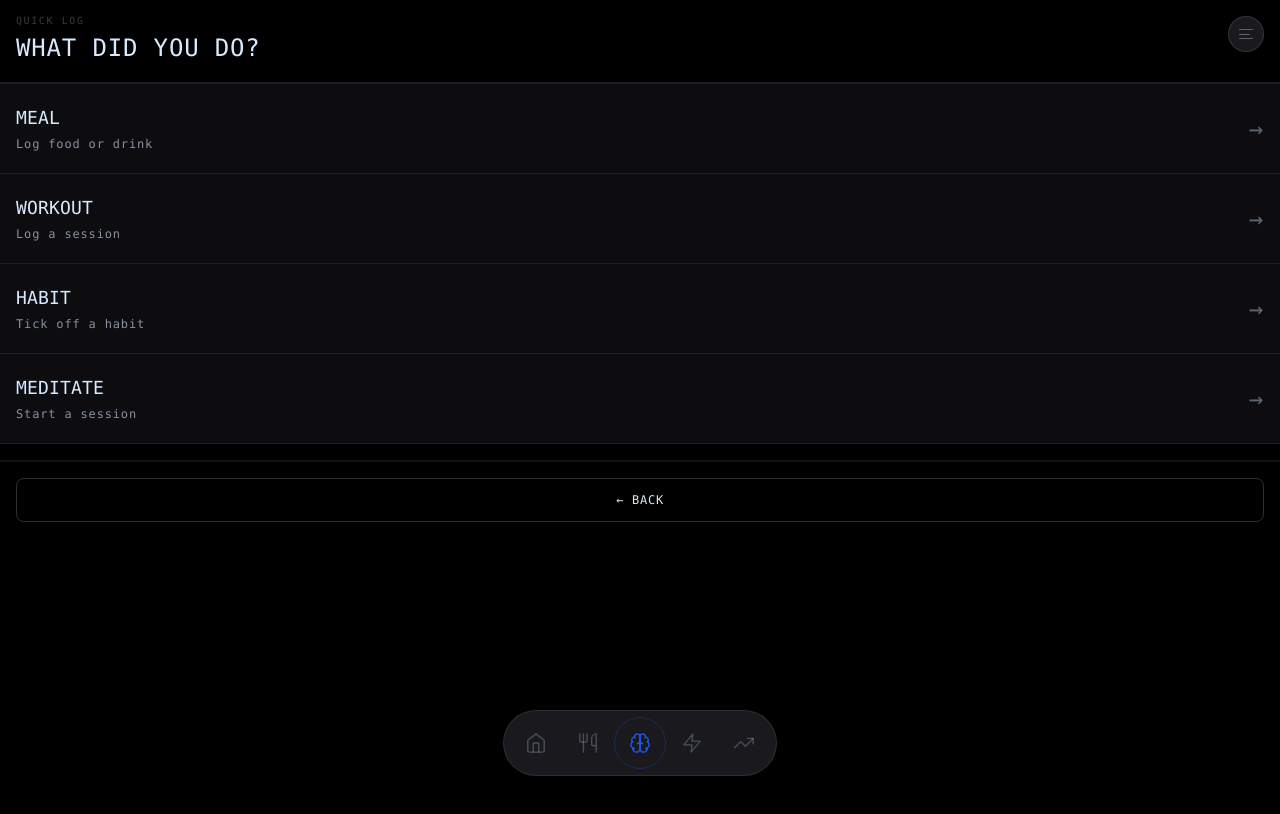
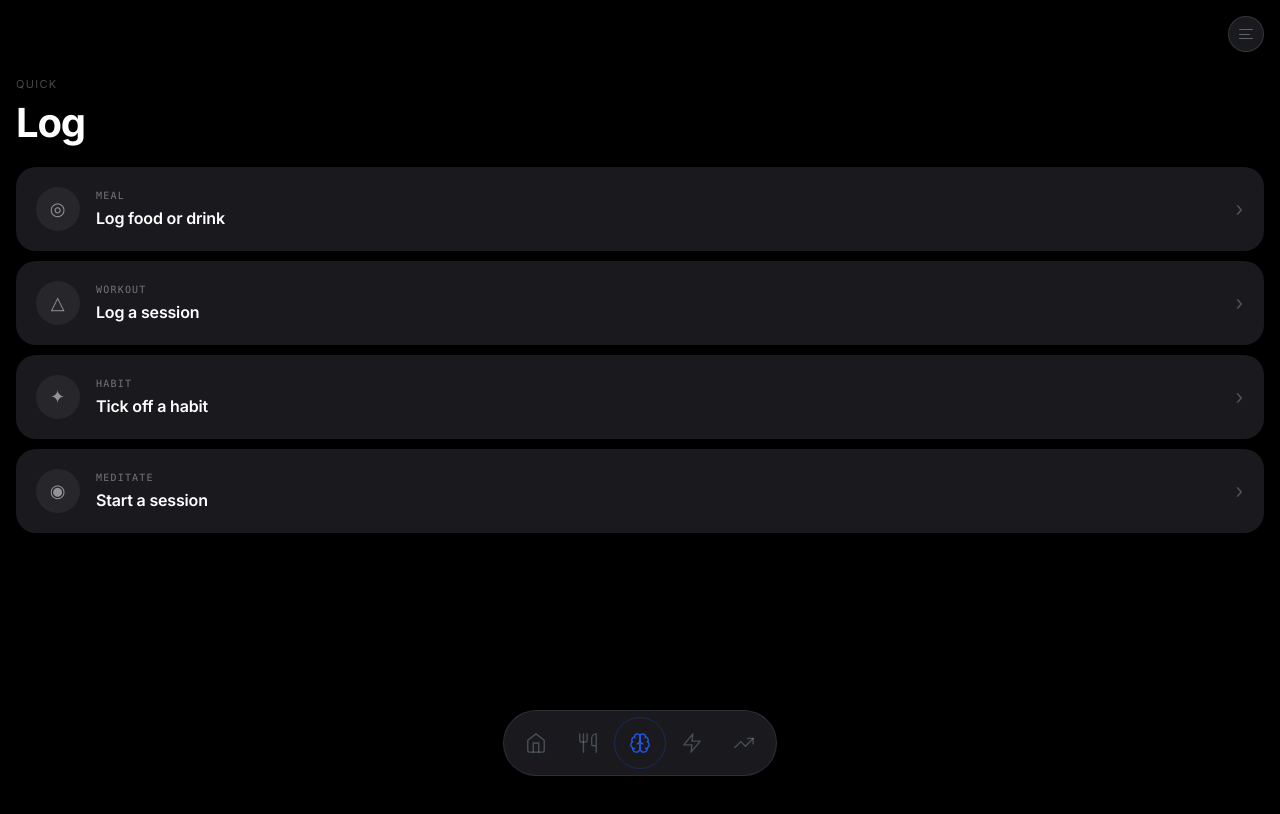
Before and after one commit to eugeniodario6-pixel/personal-os, a Next.js app: page /log in a window 1280 px wide. Shown: the top 814 px of the page. Built offline with nearby package versions, Linux system fonts and the light colour scheme; no server answers; what @capacitor/core would draw is missing.

Commit message:
feat: full Atlantic design system — gauntlet complete

```diff
--- a/app/globals.css
+++ b/app/globals.css
@@ -56,16 +56,16 @@
   --positive:  var(--color-electric-cobalt);
   --negative:  #ff4105;
 
-  /* Rings — ice-white inset borders */
+  /* Shadows — elevation via shadow, not border */
   --ring:        rgba(216,234,255,0.08) 0px 0px 0px 1px inset;
   --ring-2:      rgba(216,234,255,0.13) 0px 0px 0px 1px inset;
   --ring-active: rgba(216,234,255,0.22) 0px 0px 0px 1px inset;
-  --shadow-card:    var(--ring);
-  --shadow-sm:      var(--ring);
-  --shadow-xl:      rgba(0,0,0,0.85) 0px 8px 32px;
-  --shadow-subtle:  var(--ring);
-  --shadow-subtle-2: var(--ring-2);
-  --shadow-subtle-4: var(--ring-2);
+  --shadow-card:    0 1px 3px rgba(0,0,0,0.80), 0 4px 12px rgba(0,0,0,0.40);
+  --shadow-sm:      0 1px 2px rgba(0,0,0,0.70);
+  --shadow-xl:      0 8px 32px rgba(0,0,0,0.85);
+  --shadow-subtle:  0 1px 3px rgba(0,0,0,0.80);
+  --shadow-subtle-2: 0 2px 8px rgba(0,0,0,0.60);
+  --shadow-subtle-4: 0 4px 16px rgba(0,0,0,0.70);
 
   /* Typography */
   --font:      'Inter', ui-sans-serif, system-ui, -apple-system, sans-serif;
@@ -153,7 +153,7 @@
   --ring:      rgba(216,234,255,0.08) 0px 0px 0px 1px inset;
   --ring-2:    rgba(216,234,255,0.13) 0px 0px 0px 1px inset;
   --ring-active: rgba(216,234,255,0.22) 0px 0px 0px 1px inset;
-  --shadow-card: var(--ring);
+  --shadow-card: 0 1px 3px rgba(0,0,0,0.80), 0 4px 12px rgba(0,0,0,0.40);
 }
 
 /* ── Reset ── */
@@ -181,31 +181,30 @@ body {
   padding-bottom: 100px;
 }
 
-/* ── Cards — Atlantic wireframe ── */
+/* ── Cards — Atlantic dark surfaces, shadow-elevated ── */
 .card {
   background: var(--color-carbon);
   border-radius: var(--r);
-
+  border: none;
+  box-shadow: var(--shadow-card);
   padding: var(--inner);
 }
 .card-2 {
   background: var(--color-graphite);
   border-radius: var(--r);
-
+  border: none;
+  box-shadow: var(--shadow-card);
   padding: var(--inner);
 }
 .card-sm {
   background: var(--color-carbon);
   border-radius: var(--r-sm);
-
+  border: none;
+  box-shadow: var(--shadow-card);
   padding: 14px;
 }
-.card-dark { background: var(--color-graphite); border-radius: var(--r-sm); padding: 12px;  }
-.panel { background: var(--color-graphite); border-radius: var(--r-sm);  padding: 12px; }
-
-/* Legacy box-shadow cards */
-.card   { box-shadow: none; }
-.card-2 { box-shadow: none; }
+.card-dark { background: var(--color-graphite); border-radius: var(--r-sm); border: none; box-shadow: var(--shadow-card); padding: 12px; }
+.panel { background: var(--color-graphite); border-radius: var(--r-sm); border: none; box-shadow: var(--shadow-card); padding: 12px; }
 
 /* ── Bento grid ── */
 .bento { display: grid; grid-template-columns: 1fr 1fr; gap: var(--gap); padding: 0 var(--pad); }
@@ -213,11 +212,12 @@ body {
 .bento-left  { grid-column: 1; }
 .bento-right { grid-column: 2; }
 
-/* ── Bento dark cards — Awwwards reference aesthetic ── */
+/* ── Bento dark cards — Atlantic surface elevation ── */
 .bento-card {
   background: var(--color-carbon);
   border-radius: 20px;
-
+  border: none;
+  box-shadow: var(--shadow-card);
   padding: 18px;
   position: relative;
   overflow: hidden;
@@ -225,7 +225,8 @@ body {
 .bento-card-sm {
   background: var(--color-carbon);
   border-radius: 20px;
-
+  border: none;
+  box-shadow: var(--shadow-card);
   padding: 16px;
   position: relative;
   overflow: hidden;
@@ -233,7 +234,8 @@ body {
 .bento-card-dark {
   background: #0a0a0c;
   border-radius: 20px;
-
+  border: none;
+  box-shadow: var(--shadow-card);
   padding: 18px;
   position: relative;
   overflow: hidden;
@@ -367,7 +369,7 @@ body {
   color: var(--color-ice-white);
   font-feature-settings: var(--font-feat);
 }
-.page-header { padding: 20px 20px 16px; border-bottom: 1px solid rgba(216,234,255,0.08); }
+.page-header { padding: 20px 20px 16px; }
 .mono {
   font-family: var(--font-mono);
   font-size: 12px;
--- a/app/log/page.tsx
+++ b/app/log/page.tsx
@@ -3,35 +3,85 @@
 import { useRouter } from 'next/navigation';
 
 const ITEMS = [
-  { label: 'MEAL', sub: 'Log food or drink', path: '/nutrition?action=add' },
-  { label: 'WORKOUT', sub: 'Log a session', path: '/fitness?action=add' },
-  { label: 'HABIT', sub: 'Tick off a habit', path: '/habits' },
-  { label: 'MEDITATE', sub: 'Start a session', path: '/meditation' },
+  { label: 'MEAL', sub: 'Log food or drink', path: '/nutrition?action=add', icon: '◎' },
+  { label: 'WORKOUT', sub: 'Log a session', path: '/fitness?action=add', icon: '△' },
+  { label: 'HABIT', sub: 'Tick off a habit', path: '/habits', icon: '✦' },
+  { label: 'MEDITATE', sub: 'Start a session', path: '/meditation', icon: '◉' },
 ];
+
+const CARD_SHADOW = '0 1px 3px rgba(0,0,0,0.80), 0 4px 12px rgba(0,0,0,0.40)';
 
 export default function LogPage() {
   const router = useRouter();
   return (
-    <div style={{ fontFamily: 'var(--font-mono)' }}>
-      <div style={{ padding: '1rem', borderBottom: '2px solid var(--border-strong)' }}>
-        <p className="label" style={{ marginBottom: '0.25rem' }}>QUICK LOG</p>
-        <h1 style={{ margin: 0, fontSize: '1.5rem', fontWeight: 510, color: 'var(--text)' }}>WHAT DID YOU DO?</h1>
+    <div style={{ minHeight: '100dvh', background: '#000', paddingTop: '4.5rem', paddingBottom: '130px' }}>
+
+      {/* Header */}
+      <div style={{ padding: '0 16px 24px' }}>
+        <p style={{ fontSize: 11, letterSpacing: '0.12em', textTransform: 'uppercase', color: 'rgba(255,255,255,0.28)', marginBottom: 10, marginTop: 4 }}>
+          Quick
+        </p>
+        <h1 style={{ fontSize: 40, fontWeight: 700, letterSpacing: '-0.03em', lineHeight: 1, color: '#fff', margin: 0 }}>
+          Log
+        </h1>
       </div>
-      {ITEMS.map((item) => (
-        <button key={item.label} onClick={() => router.push(item.path)}
-          style={{ display: 'flex', width: '100%', padding: '1.25rem 1rem', background: 'var(--bg)', border: 'none', borderBottom: '1px solid var(--border)', cursor: 'pointer', alignItems: 'center', justifyContent: 'space-between', textAlign: 'left', fontFamily: 'var(--font-mono)' }}>
-          <div>
-            <p style={{ margin: '0 0 0.25rem', fontSize: '1.125rem', fontWeight: 510, color: 'var(--text)', letterSpacing: '0.01em' }}>{item.label}</p>
-            <p style={{ margin: 0, fontSize: '0.75rem', color: 'var(--text-muted)' }}>{item.sub}</p>
-          </div>
-          <span style={{ color: 'var(--text-ghost)', fontSize: '1.5rem', lineHeight: 1 }}>→</span>
-        </button>
-      ))}
-      <div style={{ borderTop: '2px solid var(--border)', marginTop: '1rem' }} />
-      <div style={{ padding: '1rem' }}>
-        <button onClick={() => router.push('/')} className="btn btn-block">
-          ← BACK
-        </button>
+
+      {/* Log items */}
+      <div style={{ padding: '0 16px', display: 'flex', flexDirection: 'column', gap: 10 }}>
+        {ITEMS.map((item) => (
+          <button
+            key={item.label}
+            onClick={() => router.push(item.path)}
+            style={{
+              display: 'flex', width: '100%', alignItems: 'center',
+              padding: '20px 20px',
+              background: 'var(--color-carbon)',
+              border: 'none',
+              borderRadius: 20,
+              boxShadow: CARD_SHADOW,
+              cursor: 'pointer',
+              textAlign: 'left',
+              WebkitTapHighlightColor: 'transparent',
+              transition: 'opacity 0.1s',
+            }}
+          >
+            {/* Icon circle */}
+            <div style={{
+              width: 44, height: 44, borderRadius: '50%',
+              background: 'rgba(255,255,255,0.06)',
+              display: 'flex', alignItems: 'center', justifyContent: 'center',
+              marginRight: 16, flexShrink: 0,
+              fontSize: 18, color: 'rgba(255,255,255,0.50)',
+            }}>
+              {item.icon}
+            </div>
+
+            <div style={{ flex: 1, minWidth: 0 }}>
+              <p style={{
+                margin: '0 0 3px',
+                fontSize: 10,
+                fontFamily: 'var(--font-mono)',
+                fontWeight: 500,
+                letterSpacing: '0.12em',
+                textTransform: 'uppercase',
+                color: 'rgba(255,255,255,0.40)',
+              }}>
+                {item.label}
+              </p>
+              <p style={{
+                margin: 0,
+                fontSize: 16,
+                fontWeight: 600,
+                letterSpacing: '-0.011em',
+                color: '#fff',
+              }}>
+                {item.sub}
+              </p>
+            </div>
+
+            <span style={{ color: 'rgba(255,255,255,0.25)', fontSize: 20, flexShrink: 0 }}>›</span>
+          </button>
+        ))}
       </div>
     </div>
   );
--- a/app/meditation/page.tsx
+++ b/app/meditation/page.tsx
@@ -81,7 +81,7 @@ export default function MeditationPage() {
             onClick={() => router.push(`/meditation/${suggested.id}`)}
             style={{
               width: '100%', background: 'var(--color-carbon)', borderRadius: 24,
-              border: 'none', padding: '20px 20px 18px',
+              border: 'none', boxShadow: '0 1px 3px rgba(0,0,0,0.80), 0 4px 12px rgba(0,0,0,0.40)', padding: '20px 20px 18px',
               cursor: 'pointer', textAlign: 'left', WebkitTapHighlightColor: 'transparent',
               position: 'relative', overflow: 'hidden',
             }}
@@ -162,11 +162,11 @@ export default function MeditationPage() {
             ))}
           </div>
         ) : filtered.length === 0 ? (
-          <div style={{ padding: '48px 20px', textAlign: 'center', background: 'var(--color-carbon)', borderRadius: 20, border: 'none' }}>
+          <div style={{ padding: '48px 20px', textAlign: 'center', background: 'var(--color-carbon)', borderRadius: 20, border: 'none', boxShadow: '0 1px 3px rgba(0,0,0,0.80), 0 4px 12px rgba(0,0,0,0.40)' }}>
             <p style={{ fontSize: 14, color: 'rgba(255,255,255,0.35)' }}>No sessions in this category</p>
           </div>
         ) : (
-          <div style={{ background: 'var(--color-carbon)', borderRadius: 20, border: 'none', overflow: 'hidden' }}>
+          <div style={{ background: 'var(--color-carbon)', borderRadius: 20, border: 'none', boxShadow: '0 1px 3px rgba(0,0,0,0.80), 0 4px 12px rgba(0,0,0,0.40)', overflow: 'hidden' }}>
             {filtered.map((s, idx) => {
               const done = loggedIds.has(s.id);
               return (
--- a/app/page.tsx
+++ b/app/page.tsx
@@ -264,9 +264,10 @@ function ScoreSparkline({ scores }: { scores: DailyScore[] }) {
 // ── Bento card ───────────────────────────────────────────────────────────────
 function BentoCard({ children, onClick, elevated, style }: { children: React.ReactNode; onClick?: () => void; elevated?: boolean; style?: React.CSSProperties }) {
   const base: React.CSSProperties = {
-    background: 'var(--surface)',
+    background: 'var(--color-carbon)',
     borderRadius: 20,
     border: 'none',
+    boxShadow: '0 1px 3px rgba(0,0,0,0.80), 0 4px 12px rgba(0,0,0,0.40)',
     padding: 18,
     position: 'relative',
     overflow: 'hidden',
@@ -531,7 +532,8 @@ export default function TodayPage() {
             <button
               onClick={() => router.push('/nutrition')}
               style={{
-                background: 'var(--surface)', borderRadius: 20, border: 'none',
+                background: 'var(--color-carbon)', borderRadius: 20, border: 'none',
+                boxShadow: '0 1px 3px rgba(0,0,0,0.80), 0 4px 12px rgba(0,0,0,0.40)',
                 padding: 18, textAlign: 'left', cursor: 'pointer', WebkitTapHighlightColor: 'transparent',
                 display: 'flex', flexDirection: 'column', gap: 0,
               }}
@@ -554,7 +556,8 @@ export default function TodayPage() {
             <button
               onClick={() => router.push('/habits')}
               style={{
-                background: 'var(--surface)', borderRadius: 20, border: 'none',
+                background: 'var(--color-carbon)', borderRadius: 20, border: 'none',
+                boxShadow: '0 1px 3px rgba(0,0,0,0.80), 0 4px 12px rgba(0,0,0,0.40)',
                 padding: 18, textAlign: 'left', cursor: 'pointer', WebkitTapHighlightColor: 'transparent',
                 display: 'flex', flexDirection: 'column', gap: 0,
               }}
@@ -582,9 +585,10 @@ export default function TodayPage() {
             <button
               onClick={() => router.push('/fitness')}
               style={{
-                background: workoutsToday > 0 ? '#0f1f0f' : 'var(--color-carbon)',
+                background: 'var(--color-carbon)',
                 borderRadius: 20,
-                border: workoutsToday > 0 ? '1px solid rgba(120,220,100,0.14)' : '1px solid rgba(255,255,255,0.06)',
+                border: 'none',
+                boxShadow: '0 1px 3px rgba(0,0,0,0.80), 0 4px 12px rgba(0,0,0,0.40)',
                 padding: 18, textAlign: 'left', cursor: 'pointer', WebkitTapHighlightColor: 'transparent',
                 display: 'flex', flexDirection: 'column', gap: 0,
               }}
@@ -597,7 +601,7 @@ export default function TodayPage() {
                 {workoutsToday > 0 ? `workout${workoutsToday > 1 ? 's' : ''} today` : 'none logged'}
               </span>
               <div style={{ height: 3, background: 'rgba(255,255,255,0.08)', borderRadius: 99, overflow: 'hidden', marginTop: 14 }}>
-                <div style={{ height: '100%', width: workoutsToday > 0 ? '100%' : '0%', background: workoutsToday > 0 ? '#78dc64' : 'transparent', borderRadius: 99, transition: 'width 0.8s' }} />
+                <div style={{ height: '100%', width: workoutsToday > 0 ? '100%' : '0%', background: workoutsToday > 0 ? '#1f58f2' : 'transparent', borderRadius: 99, transition: 'width 0.8s' }} />
               </div>
             </button>
 
@@ -605,9 +609,10 @@ export default function TodayPage() {
             <button
               onClick={() => router.push('/meditation')}
               style={{
-                background: medDone ? '#0f0f1f' : 'var(--color-carbon)',
+                background: 'var(--color-carbon)',
                 borderRadius: 20,
-                border: medDone ? '1px solid rgba(100,120,255,0.14)' : '1px solid rgba(255,255,255,0.06)',
+                border: 'none',
+                boxShadow: '0 1px 3px rgba(0,0,0,0.80), 0 4px 12px rgba(0,0,0,0.40)',
                 padding: 18, textAlign: 'left', cursor: 'pointer', WebkitTapHighlightColor: 'transparent',
                 display: 'flex', flexDirection: 'column', gap: 0,
               }}
@@ -620,7 +625,7 @@ export default function TodayPage() {
                 {medDone ? 'complete' : 'not yet'}
               </span>
               <div style={{ height: 3, background: 'rgba(255,255,255,0.08)', borderRadius: 99, overflow: 'hidden', marginTop: 14 }}>
-                <div style={{ height: '100%', width: medDone ? '100%' : '0%', background: medDone ? '#6478ff' : 'transparent', borderRadius: 99, transition: 'width 0.8s' }} />
+                <div style={{ height: '100%', width: medDone ? '100%' : '0%', background: medDone ? '#1f58f2' : 'transparent', borderRadius: 99, transition: 'width 0.8s' }} />
               </div>
             </button>
           </div>
@@ -631,10 +636,10 @@ export default function TodayPage() {
               <div
                 onClick={() => nudge && router.push(nudge.path)}
                 style={{
-                  background: 'var(--surface)',
+                  background: 'var(--color-carbon)',
                   borderRadius: 20,
-                  borderLeft: allDone ? '2px solid #78dc64' : '2px solid rgba(255,65,5,0.8)',
                   border: 'none',
+                  boxShadow: '0 1px 3px rgba(0,0,0,0.80), 0 4px 12px rgba(0,0,0,0.40)',
                   padding: '16px 18px',
                   display: 'flex', justifyContent: 'space-between', alignItems: 'center',
                   cursor: nudge ? 'pointer' : 'default',
@@ -664,7 +669,8 @@ export default function TodayPage() {
                 key={label}
                 onClick={() => router.push('/nutrition')}
                 style={{
-                  background: 'var(--surface)', borderRadius: 18, border: 'none',
+                  background: 'var(--color-carbon)', borderRadius: 18, border: 'none',
+                  boxShadow: '0 1px 3px rgba(0,0,0,0.80), 0 4px 12px rgba(0,0,0,0.40)',
                   padding: '14px 14px 12px', textAlign: 'left', cursor: 'pointer', WebkitTapHighlightColor: 'transparent',
                   display: 'flex', flexDirection: 'column', gap: 0,
                 }}
@@ -682,7 +688,7 @@ export default function TodayPage() {
           </div>
 
           {/* ROW E — Score breakdown donut */}
-          <div className="ba" style={{ background: 'var(--surface)', borderRadius: 20, border: 'none', padding: 18 }}>
+          <div className="ba" style={{ background: 'var(--color-carbon)', borderRadius: 20, border: 'none', boxShadow: '0 1px 3px rgba(0,0,0,0.80), 0 4px 12px rgba(0,0,0,0.40)', padding: 18 }}>
             <p style={{ fontSize: 10, fontWeight: 500, letterSpacing: '0.12em', textTransform: 'uppercase', color: 'rgba(216,234,255,0.30)', margin: '0 0 16px' }}>Score breakdown</p>
             <ScoreDonut pillars={pillars} total={score} />
           </div>
@@ -696,7 +702,7 @@ export default function TodayPage() {
 
           {/* ROW G — Apple Health */}
           {healthData && healthData.available && (
-            <div className="ba" style={{ background: 'var(--surface)', borderRadius: 20, border: 'none', padding: 18 }}>
+            <div className="ba" style={{ background: 'var(--color-carbon)', borderRadius: 20, border: 'none', boxShadow: '0 1px 3px rgba(0,0,0,0.80), 0 4px 12px rgba(0,0,0,0.40)', padding: 18 }}>
               <p style={{ fontSize: 10, fontWeight: 500, letterSpacing: '0.12em', textTransform: 'uppercase', color: 'rgba(255,255,255,0.30)', margin: '0 0 16px' }}>Apple Health</p>
               <div style={{ display: 'grid', gridTemplateColumns: '1fr 1fr 1fr', gap: 16 }}>
                 {healthData.steps > 0 && (
@@ -743,7 +749,7 @@ export default function TodayPage() {
 
           {/* ROW H — Suggested meditation */}
           {suggested && !medDone && (
-            <div className="ba" style={{ background: 'var(--surface)', borderRadius: 20, border: 'none', padding: 18 }}>
+            <div className="ba" style={{ background: 'var(--color-carbon)', borderRadius: 20, border: 'none', boxShadow: '0 1px 3px rgba(0,0,0,0.80), 0 4px 12px rgba(0,0,0,0.40)', padding: 18 }}>
               <div style={{ display: 'flex', justifyContent: 'space-between', alignItems: 'center' }}>
                 <div
                   style={{ cursor: 'pointer', flex: 1, minWidth: 0 }}
--- a/app/settings/page.tsx
+++ b/app/settings/page.tsx
@@ -23,7 +23,7 @@ function Field({ label, hint, children }: { label: string; hint?: string; childr
 // ─── Section card ─────────────────────────────────────────────────────────────
 function Section({ title, children }: { title: string; children: React.ReactNode }) {
   return (
-    <div style={{ background: 'var(--color-carbon)', borderRadius: 20, border: 'none', overflow: 'hidden', marginBottom: 10 }}>
+    <div style={{ background: 'var(--color-carbon)', borderRadius: 20, border: 'none', boxShadow: '0 1px 3px rgba(0,0,0,0.80), 0 4px 12px rgba(0,0,0,0.40)', overflow: 'hidden', marginBottom: 10 }}>
       <div style={{ padding: '12px 20px', borderBottom: 'none' }}>
         <p style={{ fontSize: 10, fontWeight: 500, letterSpacing: '0.12em', textTransform: 'uppercase', color: 'rgba(255,255,255,0.30)', margin: 0 }}>{title}</p>
       </div>
@@ -132,7 +132,7 @@ export default function SettingsPage() {
 
         {/* ── Targets bento strip ── */}
         <div style={{ display: 'grid', gridTemplateColumns: '1fr 1fr', gap: 10, marginBottom: 10 }}>
-          <div style={{ background: 'var(--color-carbon)', borderRadius: 20, border: 'none', padding: '16px 18px', gridColumn: '1/-1' }}>
+          <div style={{ background: 'var(--color-carbon)', borderRadius: 20, border: 'none', boxShadow: '0 1px 3px rgba(0,0,0,0.80), 0 4px 12px rgba(0,0,0,0.40)', padding: '16px 18px', gridColumn: '1/-1' }}>
             <p style={{ fontSize: 10, fontWeight: 500, letterSpacing: '0.12em', textTransform: 'uppercase', color: 'rgba(255,255,255,0.30)', margin: '0 0 14px' }}>Daily Calorie Target</p>
             <input
               type="number" value={calTarget} onChange={e => setCalTarget(e.target.value)}
@@ -148,7 +148,7 @@ export default function SettingsPage() {
             { label: 'Carbs', unit: 'g', val: carbs, set: setCarbs },
             { label: 'Fat', unit: 'g', val: fat, set: setFat },
           ].map(m => (
-            <div key={m.label} style={{ background: 'var(--color-carbon)', borderRadius: 18, border: 'none', padding: '14px 14px 12px' }}>
+            <div key={m.label} style={{ background: 'var(--color-carbon)', borderRadius: 18, border: 'none', boxShadow: '0 1px 3px rgba(0,0,0,0.80), 0 4px 12px rgba(0,0,0,0.40)', padding: '14px 14px 12px' }}>
               <p style={{ fontSize: 10, fontWeight: 500, letterSpacing: '0.12em', textTransform: 'uppercase', color: 'rgba(255,255,255,0.30)', margin: '0 0 8px' }}>{m.label}</p>
               <input
                 type="number" value={m.val} onChange={e => m.set(e.target.value)}
```
Also changed, not shown: app/body/page.tsx (+4 -4 lines), app/habits/page.tsx (+5 -5 lines), app/insights/page.tsx (+4 -4 lines), app/nutrition/page.tsx (+10 -10 lines), components/HabitSwipeCard.tsx (+3 -8 lines).
